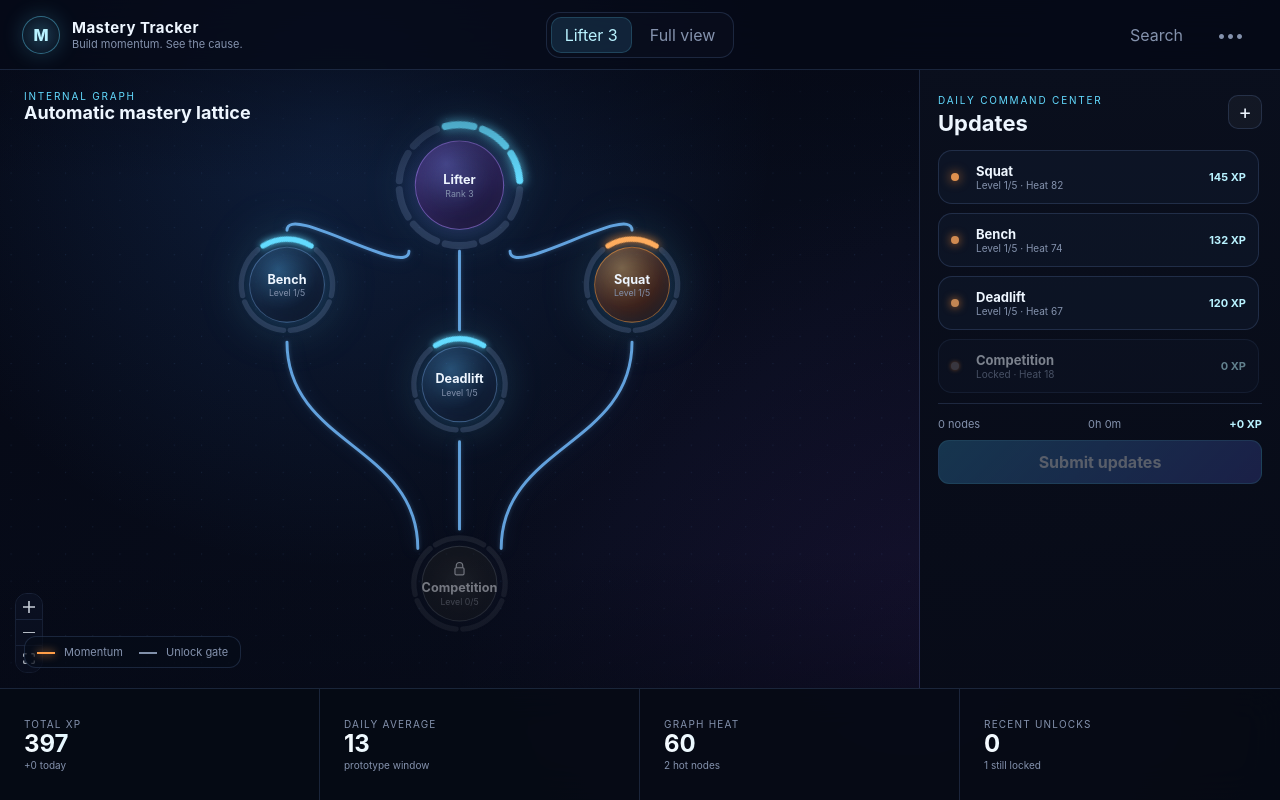
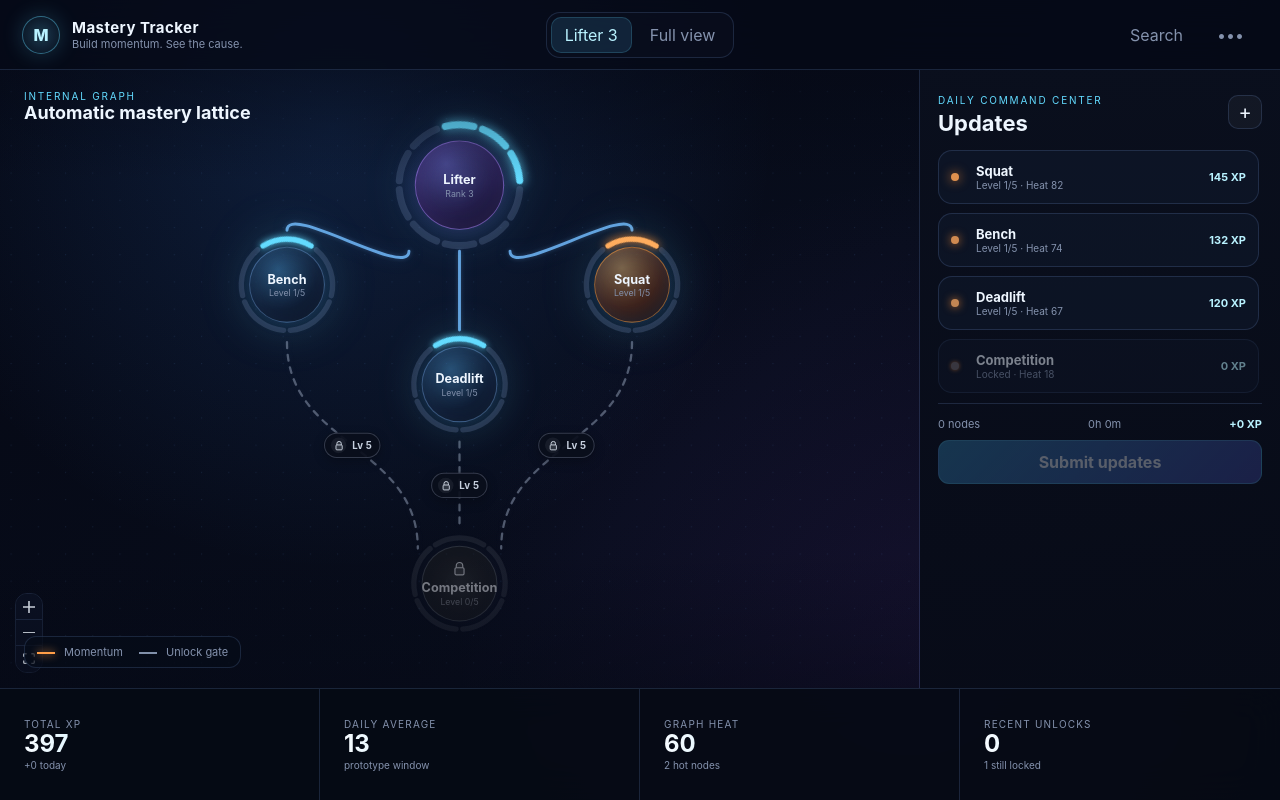
Before and after one commit to JudeaDumont/mastery-tracker, a React (Vite) app in the folder src/renderer/: page / in a window 1280 px wide. Built offline with nearby package versions, Linux system fonts and the light colour scheme.

Commit message:
add locked gate edge rendering: introduce locked skill badge, dynamic styles, and enhanced edge visual feedback

```diff
--- a/src/renderer/src/assets/main.css
+++ b/src/renderer/src/assets/main.css
@@ -201,6 +201,45 @@ button { color: inherit; }
 .flow-edge--structure .react-flow__edge-text {
   fill: #d9ecff;
 }
+.flow-edge--locked-gate .react-flow__edge-path {
+  stroke: rgba(136, 149, 171, .56);
+  stroke-width: 2.35;
+  stroke-linecap: round;
+  stroke-dasharray: 6 7;
+  filter: drop-shadow(0 0 3px rgba(118, 131, 154, .14));
+}
+.edge-gate-badge {
+  position: absolute;
+  display: inline-flex;
+  align-items: center;
+  gap: 6px;
+  padding: 4px 8px 4px 6px;
+  border-radius: 999px;
+  border: 1px solid rgba(142, 154, 176, .32);
+  background: rgba(10, 15, 28, .92);
+  color: rgba(211, 221, 236, .94);
+  font-size: 10px;
+  font-weight: 700;
+  letter-spacing: .02em;
+  pointer-events: none;
+  box-shadow: 0 0 0 1px rgba(8, 12, 24, .42), 0 4px 12px rgba(0, 0, 0, .22);
+  white-space: nowrap;
+}
+.edge-gate-badge__lock {
+  display: grid;
+  place-items: center;
+  width: 16px;
+  height: 16px;
+  border-radius: 50%;
+  background: rgba(186, 198, 217, .08);
+}
+.edge-gate-badge__lock svg {
+  width: 11px;
+  height: 11px;
+  fill: rgba(219, 227, 239, .12);
+  stroke: #dbe3ef;
+  stroke-width: 1.9;
+}
 .edge-terminal-notch {
   stroke: rgba(176, 227, 255, .76);
   stroke-width: 1.4;
--- a/src/renderer/src/ui/Graph.tsx
+++ b/src/renderer/src/ui/Graph.tsx
@@ -1,10 +1,11 @@
 import { useMemo } from 'react'
-import type { ReactElement } from 'react'
+import type { CSSProperties, ReactElement } from 'react'
 import {
   Background,
   BackgroundVariant,
   BaseEdge,
   Controls,
+  EdgeLabelRenderer,
   ReactFlow,
   getBezierPath,
   type Edge,
@@ -146,22 +147,35 @@ export function Graph(): ReactElement {
         skill.gates.map((gate) => [`${gate.nodeId}:${skill.id}`, gate.level] as const)
       )
     )
-    const structural = links.map((link) =>
-      edgeFor(
+    const lockedSkillIds = new Set(
+      skills.filter((skill) => isLocked(skill, skills)).map((skill) => skill.id)
+    )
+
+    const structural = links.map((link) => {
+      const gateLevel = gateLevels.get(`${link.from}:${link.to}`)
+      const lockedTarget = lockedSkillIds.has(link.to)
+      const edgeClass = lockedTarget && gateLevel
+        ? 'flow-edge flow-edge--locked-gate'
+        : 'flow-edge flow-edge--structure'
+
+      return edgeFor(
         link,
-        'flow-edge flow-edge--structure',
+        edgeClass,
         handles.get(link.id),
-        gateLevels.get(`${link.from}:${link.to}`),
-        targetGeometry(link.to, positions, roots)
+        gateLevel,
+        targetGeometry(link.to, positions, roots),
+        lockedTarget
       )
-    )
+    })
+
     const temporary = previewLinks.map((link) =>
       edgeFor(
         link,
         'flow-edge flow-edge--preview',
         handles.get(link.id),
         undefined,
-        targetGeometry(link.to, positions, roots)
+        targetGeometry(link.to, positions, roots),
+        false
       )
     )
     return [...structural, ...temporary]
@@ -207,8 +221,6 @@ function MasteryEdge({
   targetY,
   sourcePosition,
   targetPosition,
-  label,
-  labelStyle,
   data
 }: EdgeProps): ReactElement {
   const edgeClass = String(data?.edgeClass ?? '')
@@ -217,9 +229,11 @@ function MasteryEdge({
   const targetCenterX = Number(data?.targetCenterX ?? targetX)
   const targetCenterY = Number(data?.targetCenterY ?? targetY)
   const targetRadius = Number(data?.targetRadius ?? 0)
+  const gateLevel = Number(data?.gateLevel ?? 0)
+  const showGateBadge = Boolean(data?.showGateBadge) && gateLevel > 0
   const renderedTargetX = targetCenterX + Math.cos(targetAngle) * targetRadius
   const renderedTargetY = targetCenterY - Math.sin(targetAngle) * targetRadius
-  const [path] = getBezierPath({
+  const [path, labelX, labelY] = getBezierPath({
     sourceX,
     sourceY,
     targetX: renderedTargetX,
@@ -229,17 +243,27 @@ function MasteryEdge({
   })
 
   return (
-    <BaseEdge
-      id={id}
-      path={path}
-      className={edgeClass}
-      label={label}
-      labelStyle={labelStyle}
-      labelShowBg={Boolean(label)}
-      labelBgPadding={[5, 3]}
-      labelBgBorderRadius={6}
-      labelBgStyle={{ fill: 'rgba(8, 12, 24, .86)' }}
-    />
+    <>
+      <BaseEdge id={id} path={path} className={edgeClass} />
+      {showGateBadge && (
+        <EdgeLabelRenderer>
+          <div
+            className="edge-gate-badge"
+            style={{
+              transform: `translate(-50%, -50%) translate(${labelX}px, ${labelY}px)`
+            } as CSSProperties}
+          >
+            <span className="edge-gate-badge__lock" aria-hidden="true">
+              <svg viewBox="0 0 24 24">
+                <path d="M7 10V7a5 5 0 0 1 10 0v3" />
+                <rect x="5" y="10" width="14" height="11" rx="2" />
+              </svg>
+            </span>
+            <span>Lv {gateLevel}</span>
+          </div>
+        </EdgeLabelRenderer>
+      )}
+    </>
   )
 }
 
@@ -272,7 +296,8 @@ function edgeFor(
   className: string,
   handles?: EdgeHandlePair,
   gateLevel?: number,
-  geometry?: TargetGeometry
+  geometry?: TargetGeometry,
+  targetLocked = false
 ): Edge {
   return {
     id: link.id,
@@ -282,14 +307,14 @@ function edgeFor(
     sourceHandle: handles?.source,
     targetHandle: handles?.target,
     className,
-    label: gateLevel ? `Lv ${gateLevel}` : undefined,
-    labelStyle: gateLevel ? { fill: '#b8c8e8', fontWeight: 700 } : undefined,
     data: {
       edgeClass: className,
       targetSlot: targetSlot(handles?.target),
       targetCenterX: geometry?.centerX,
       targetCenterY: geometry?.centerY,
-      targetRadius: geometry?.radius
+      targetRadius: geometry?.radius,
+      gateLevel,
+      showGateBadge: targetLocked && Boolean(gateLevel)
     }
   }
 }
```
